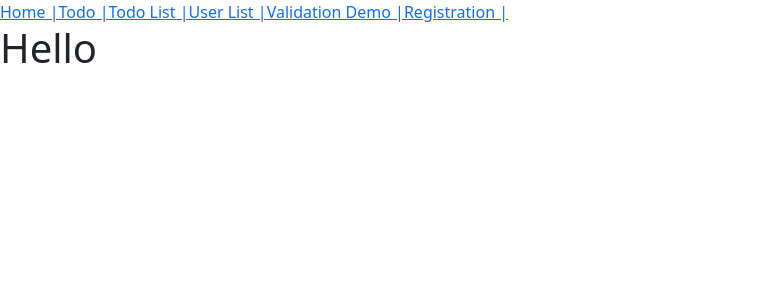
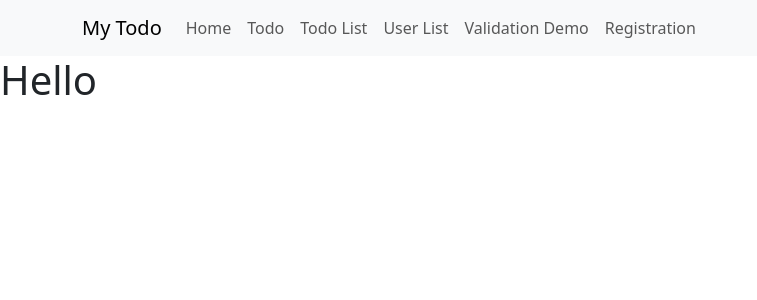
Before and after one commit to dhanashreerc/basic, a React (Create React App) app: page / in a window 1280 px wide. Shown: the top 300 px of the page, without its empty margins (0-757 px from the left). Built offline with nearby package versions, Linux system fonts and the light colour scheme.

Commit message:
navigation-menu

```diff
--- a/package.json
+++ b/package.json
@@ -8,6 +8,7 @@
     "@testing-library/user-event": "^13.5.0",
     "bootstrap": "^5.3.0",
     "react": "^18.2.0",
+    "react-bootstrap": "^2.7.4",
     "react-dom": "^18.2.0",
     "react-router-dom": "^6.13.0",
     "react-scripts": "5.0.1",
--- a/src/pages/MyNavLink.js
+++ b/src/pages/MyNavLink.js
@@ -1,14 +1,34 @@
 import {Link} from "react-router-dom";
+import {Navbar, Container, Nav, } from "react-bootstrap"
 
 function MyNavLink(){
     return(
       <>
-        <Link to={"/home"}>Home  |</Link>
+        {/* <Link to={"/home"}>Home  |</Link>
         <Link to={"/todo"}>Todo  |</Link>
         <Link to={"/todo-list"}>Todo List  |</Link>
         <Link to={"/user-list"}>User List  |</Link>
         <Link to={"/validation-demo"}>Validation Demo |</Link>
-        <Link to={"/registration"}>Registration  |</Link>
+        <Link to={"/registration"}>Registration  |</Link> */}
+
+        <Navbar expand="lg" className="bg-body-tertiary">
+        <Container>
+          <Navbar.Brand href="#home">My Todo</Navbar.Brand>
+          <Navbar.Toggle aria-controls="basic-navbar-nav" />
+          <Navbar.Collapse id="basic-navbar-nav">
+            <Nav className="me-auto">
+              <Nav.Link as={Link} to={"/home"}>Home</Nav.Link>
+              <Nav.Link as={Link} to={"/todo"}>Todo</Nav.Link>
+              <Nav.Link as={Link} to={"/todo-list"}>Todo List</Nav.Link>
+              <Nav.Link as={Link} to={"/user-list"}>User List</Nav.Link>
+              <Nav.Link as={Link} to={"/validation-demo"}>Validation Demo</Nav.Link>
+              <Nav.Link as={Link} to={"/registration"}>Registration</Nav.Link>
+
+
+            </Nav>
+          </Navbar.Collapse>
+        </Container>
+      </Navbar>
       </>
     );
   }
```
Also changed, not shown: 1 other file (tests, documents, lock files or other folders).
